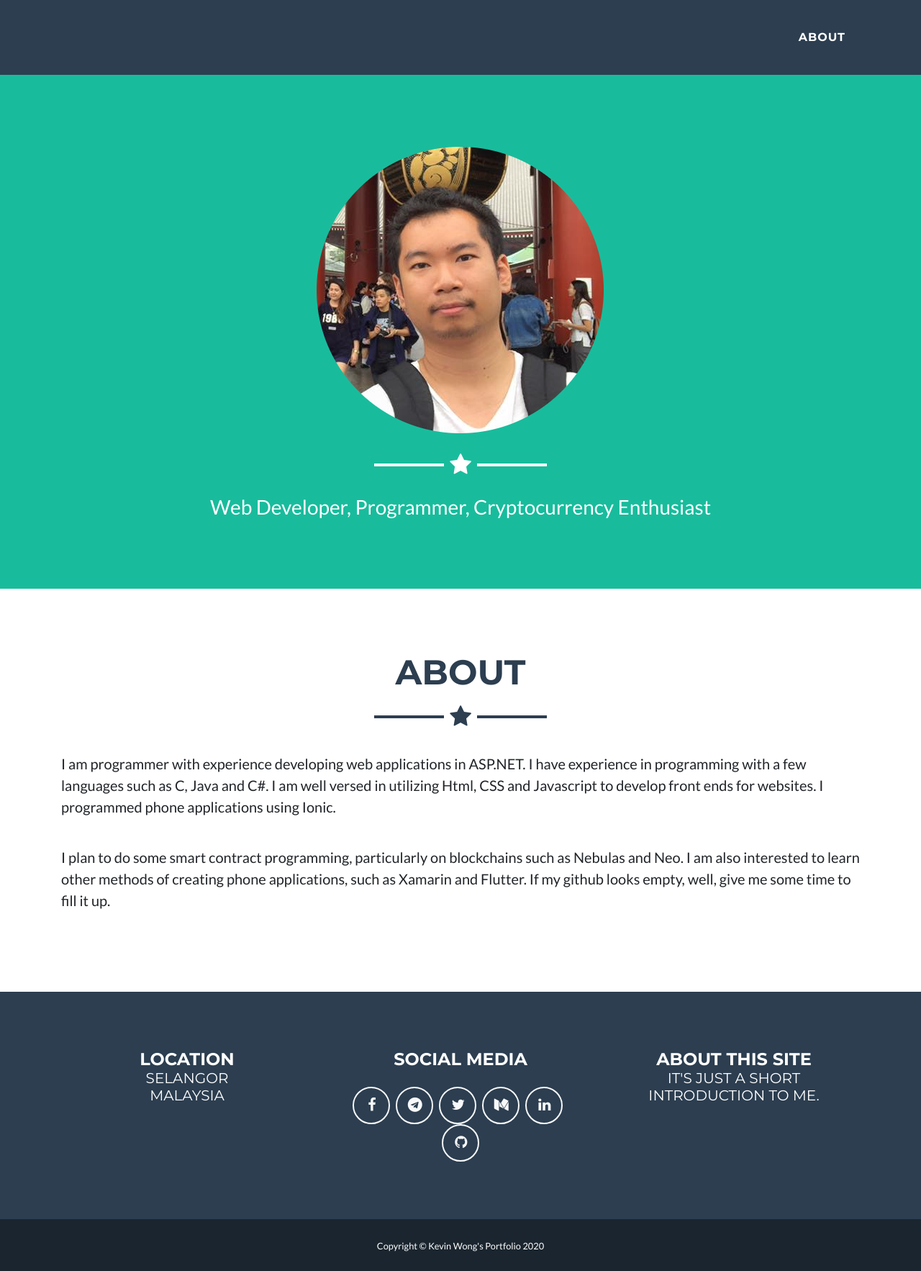
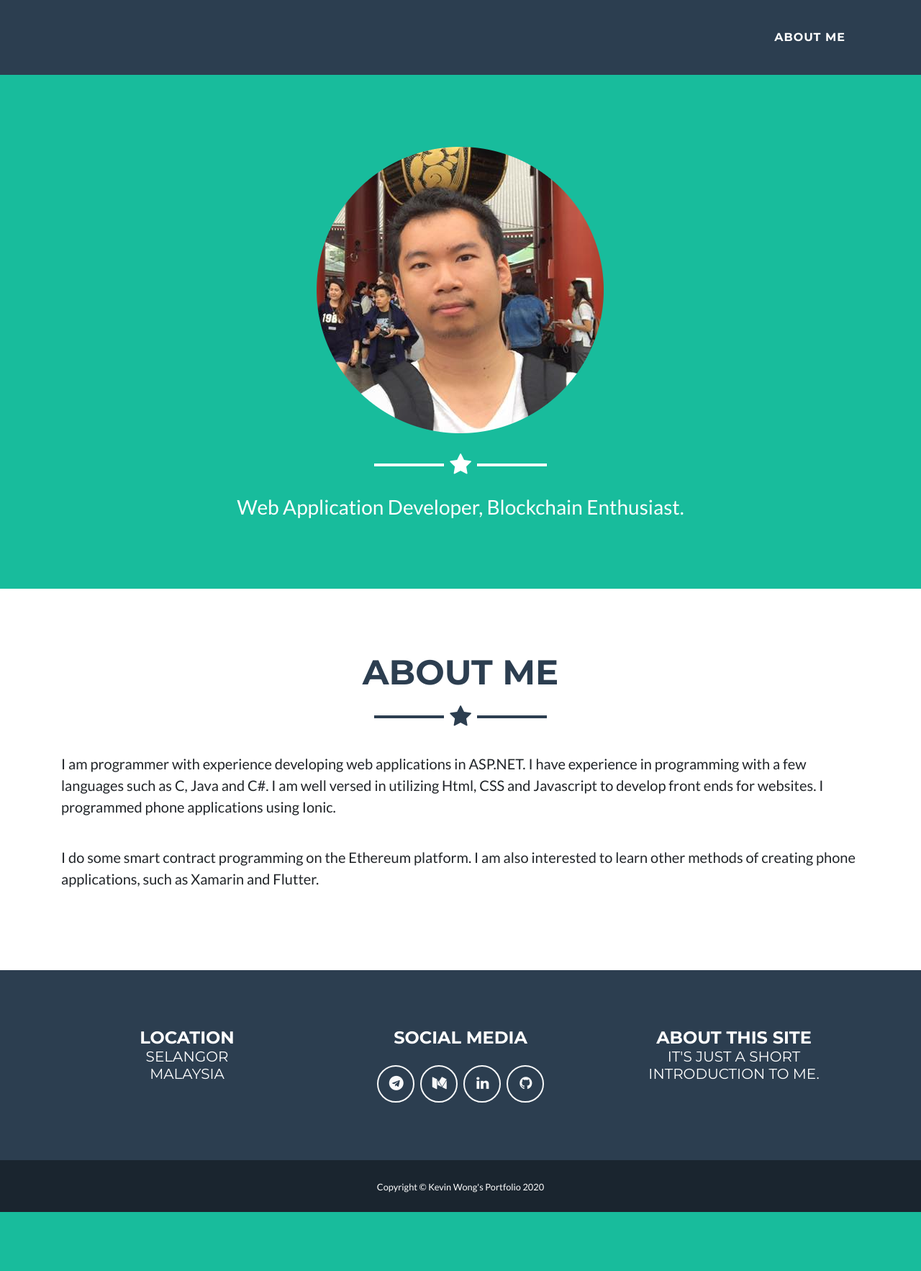
Before and after one commit to wertykevin91/PortfolioFirebase, a Node project: template functions/views/index/index.pug in a window 1280 px wide. Shown: the whole page at 72% size. After the commit the page ends 1684 px from the top, so only its background shows below. Run offline with Node 20 templates, Linux system fonts and the light colour scheme; the template is opened without the code that fills it, so the values that code supplies are empty.

Commit message:
updated to latest

```diff
--- a/functions/views/index/index.pug
+++ b/functions/views/index/index.pug
@@ -7,7 +7,7 @@ block content
         img(src="/images/profile-pic.png", alt="Yeap that's me.", srcset="")
         h1(class='text-uppercase mb-0')=title
         hr(class='star-light')
-        h2(class='font-weight-light mb-0') Web Developer, Programmer, Cryptocurrency Enthusiast
+        h2(class='font-weight-light mb-0') Web Application Developer, Blockchain Enthusiast.
     //- Portfolio
     //- section(class='portfolio', id='portfolio')
     //- About
@@ -18,7 +18,7 @@ block content
     //- About
     section(class='about', id='about')
         div(class='container')
-            h2(class='text-center text-uppercase text-secondary mb-0') About
+            h2(class='text-center text-uppercase text-secondary mb-0') About Me
             hr(class='star-dark mb-5')
             div(class='row')
                 div(class='col-lg-12')
@@ -29,9 +29,8 @@ block content
                         | I programmed phone applications using Ionic.
                     br
                     p(class='lead')
-                        | I plan to do some smart contract programming, particularly on blockchains such as Nebulas and Neo.
+                        | I do some smart contract programming on the Ethereum platform.
                         | I am also interested to learn other methods of creating phone applications, such as Xamarin and Flutter.
-                        | If my github looks empty, well, give me some time to fill it up.
 
 
 
--- a/functions/views/layout.pug
+++ b/functions/views/layout.pug
@@ -56,7 +56,7 @@ html
             //- li(class='nav-item mx-0 mx-lg-1')
             //-   a(href="#portfolio", class='nav-link py-3 px-0 px-lg-3 rounded js-scroll-trigger') Portfolio
             li(class='nav-item mx-0 mx-lg-1')
-              a(href="#about", class='nav-link py-3 px-0 px-lg-3 rounded js-scroll-trigger') About
+              a(href="#about", class='nav-link py-3 px-0 px-lg-3 rounded js-scroll-trigger') About Me
             //- li(class='nav-item mx-0 mx-lg-1')
             //-   a(href="#contact", class='nav-link py-3 px-0 px-lg-3 rounded js-scroll-trigger') Contact
     block content
@@ -71,14 +71,8 @@ html
           h4(class='text-uppercase mb-4') Social Media
           ul(class='list-inline mb-0')
             li(class='list-inline-item')
-              a(class='btn btn-outline-light btn-social text-center rounded-circle' href='https://www.facebook.com/KevinWong91' target='_blank')
-                i(class='fa fa-fw fa-facebook')
-            li(class='list-inline-item')
               a(class='btn btn-outline-light btn-social text-center rounded-circle' href='https://t.me/kevinw91' target='_blank')
                 i(class='fa fa-fw fa-telegram')
-            li(class='list-inline-item')
-              a(class='btn btn-outline-light btn-social text-center rounded-circle' href='https://twitter.com/KevinThaBomb' target='_blank')
-                i(class='fa fa-fw fa-twitter')
             li(class='list-inline-item')
               a(class='btn btn-outline-light btn-social text-center rounded-circle' href='https://medium.com/@kevin_wong_91' target='_blank')
                 i(class='fa fa-fw fa-medium')
```
Also changed, not shown: functions/package.json (+11 -7 lines), 2 other files.
